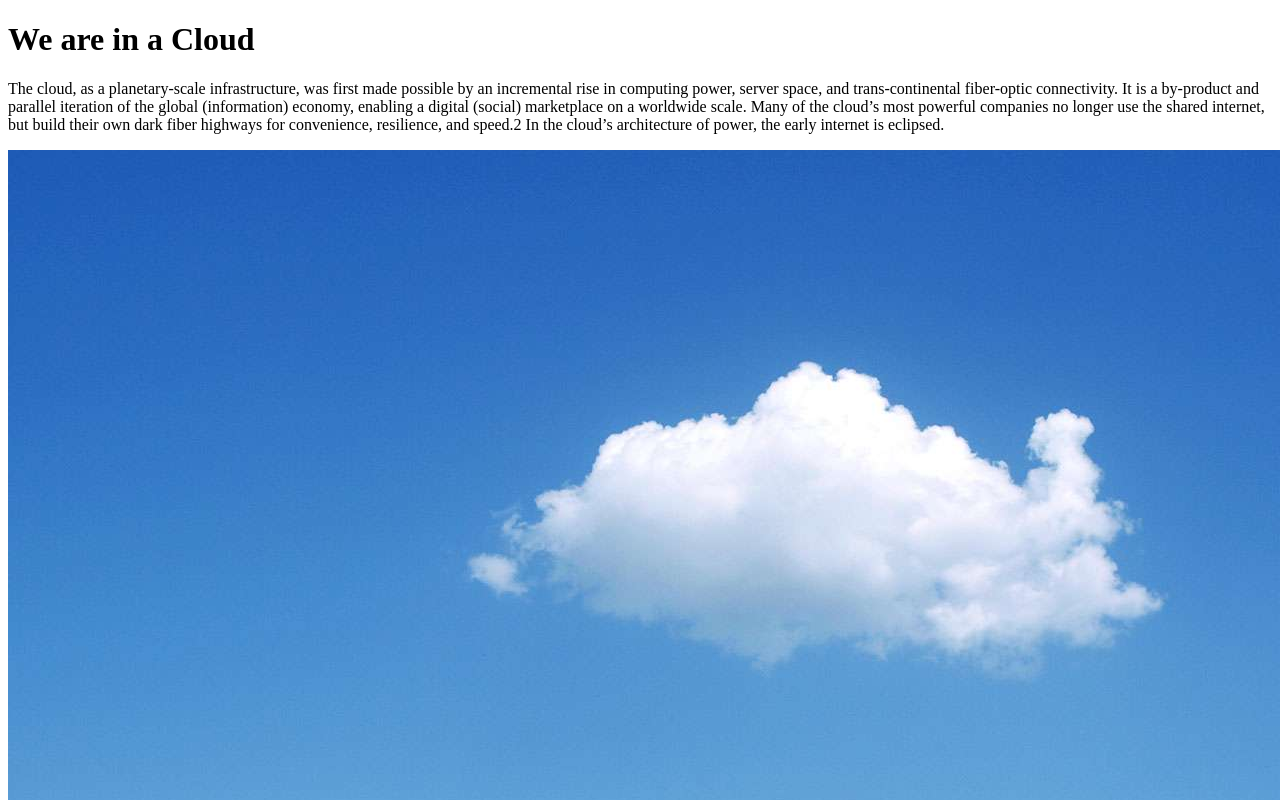
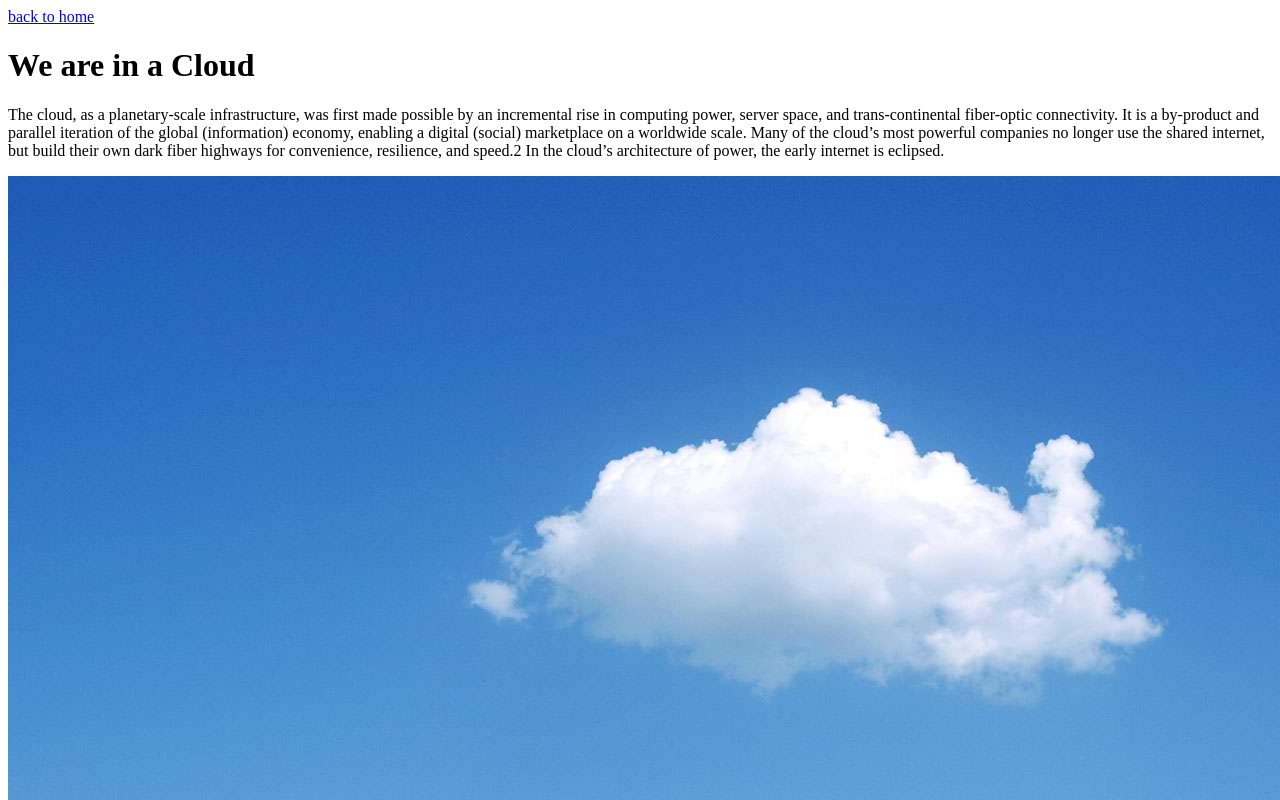
Before and after one commit to ihearmoth/interactive1, a plain HTML site: page presentation-template/index.html in a window 1280 px wide. Shown: the top 800 px of the page. Drawn offline with Linux system fonts and the light colour scheme.

Commit message:
added home

```diff
--- a/presentation-template/index.html
+++ b/presentation-template/index.html
@@ -4,7 +4,7 @@
 	<title>Presentation Website Template</title>
 </head>
 <body>
-
+<a href=“../index.html” />back to home</a>
 	<!-- this is a comment, replace the text between the brackets and dashes to help annotate and organize your code -->
 	<h1>We are in a Cloud </h1>
 	<p>The cloud, as a planetary-scale infrastructure, was first made possible by an incremental rise in computing power, server space, and trans-continental fiber-optic connectivity. It is a by-product and parallel iteration of the global (information) economy, enabling a digital (social) marketplace on a worldwide scale. Many of the cloud’s most powerful companies no longer use the shared internet, but build their own dark fiber highways for convenience, resilience, and speed.2 In the cloud’s architecture of power, the early internet is eclipsed.
```
